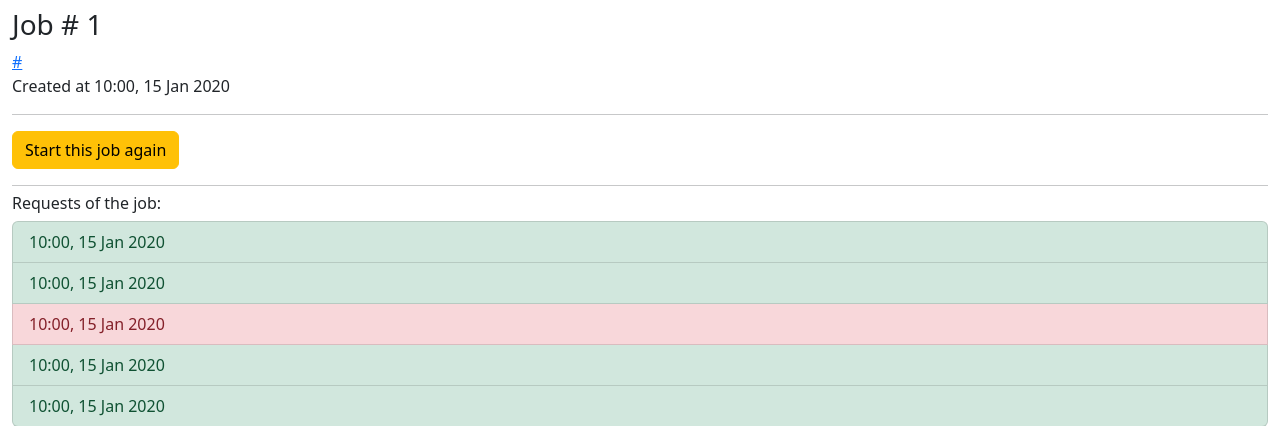
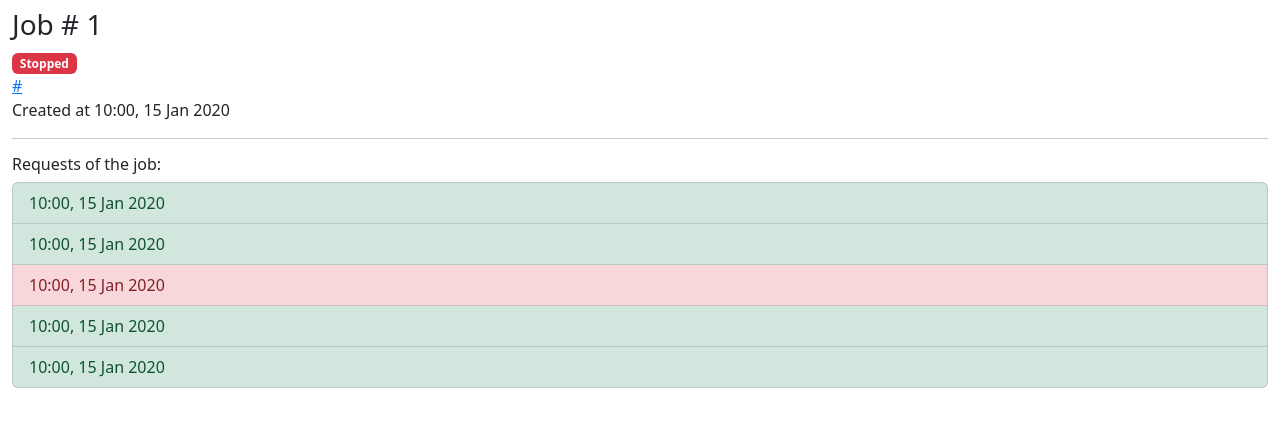
Before and after one commit to azhpushkin/nfs-timings, a FastAPI app: template webui/templates/jobs_detail.html in a window 1280 px wide. Shown: the part 57-483 px from the top of the page. Run offline with FastAPI, Linux system fonts and the light colour scheme; the template is opened without the code that fills it: most values are stand-ins (such as "Sample title", 1, 10 or a date in 2020); parts of the project's set-up code (start-up, migrations or seed data) failed here and were passed over.

Commit message:
Ability to stop buttons

```diff
--- a/database/jobs.py
+++ b/database/jobs.py
@@ -32,7 +32,7 @@ def create_new_job(db: Session, job_url: str) -> Optional[Job]:
         # Only one currently running might be present
         return None
 
-    new_job = Job(created_at=datetime.now(), url=job_url)
+    new_job = Job(created_at=datetime.now(), url=job_url, is_running=True)
     db.add(new_job)
     db.commit()
     db.refresh(new_job)
--- a/settings.py
+++ b/settings.py
@@ -7,7 +7,7 @@ WEBUI_ROOT = ROOT / "webui"
 
 class Settings(BaseSettings):
     database_url: str = "postgresql://localhost:5432/nfs"
-    redis_url: str = 'redis://localhost:6379/0'
+    redis_url: str = "redis://localhost:6379/0"
 
     class Config:
         env_file = ".env"
--- a/webui/main.py
+++ b/webui/main.py
@@ -1,16 +1,17 @@
-from fastapi import FastAPI, Request, Depends
+from fastapi import FastAPI, Request, Depends, HTTPException
 from fastapi.responses import HTMLResponse
 from fastapi.staticfiles import StaticFiles
 from fastapi.templating import Jinja2Templates
 from sqlalchemy.orm import Session
 from fastapi import FastAPI, Form
-
+from starlette.responses import RedirectResponse
 
 from database.base import SessionLocal
 import database
 from settings import WEBUI_ROOT
 
 app = FastAPI()
+default_job_url = "https://nfs-stats.herokuapp.com/getmaininfo.json"
 
 
 # Dependency
@@ -37,13 +38,17 @@ def index(request: Request):
 def get_jobs(request: Request, db: Session = Depends(get_db)):
     all_jobs = database.jobs.get_jobs(db)
     return templates.TemplateResponse(
-        "jobs_list.html", {"request": request, "jobs": all_jobs}
+        "jobs_list.html",
+        {"request": request, "default_job_url": default_job_url, "jobs": all_jobs},
     )
 
 
 @app.get("/jobs/{job_id}", response_class=HTMLResponse)
 def get_single_job(request: Request, job_id: int, db: Session = Depends(get_db)):
     job = database.jobs.get_single_job(db, job_id)
+    if not job:
+        raise HTTPException(status_code=404, detail="Job not found")
+
     return templates.TemplateResponse(
         "jobs_detail.html", {"request": request, "job": job}
     )
@@ -52,6 +57,26 @@ def get_single_job(request: Request, job_id: int, db: Session = Depends(get_db))
 @app.post("/jobs")
 def add_new_job(request: Request, job_url: str = Form(), db: Session = Depends(get_db)):
     job = database.jobs.create_new_job(db, job_url)
-    return templates.TemplateResponse(
-        "jobs_detail.html", {"request": request, "job": job}
-    )
+    if not job:
+        template = "jobs_list.html"
+        context = {
+            "error": "Some job is already running",
+            "default_job_url": job_url,
+            "jobs": database.jobs.get_jobs(db),
+        }
+    else:
+        template = "jobs_detail.html"
+        context = {"job": job}
+    return templates.TemplateResponse(template, {"request": request, **context})
+
+
+@app.post("/jobs/{job_id}/delete")
+def delete_job(request: Request, job_id: int, db: Session = Depends(get_db)):
+    job = database.jobs.get_single_job(db, job_id)
+    if not job:
+        raise HTTPException(status_code=404, detail="Job not found")
+
+    job.is_running = False
+    db.commit()
+
+    return RedirectResponse(f'/jobs/{job.id}', status_code=302)
--- a/webui/templates/header.html
+++ b/webui/templates/header.html
@@ -1,6 +1,6 @@
 <header>
 <nav class="navbar navbar-expand-lg bg-light border-bottom px-3">
-  <div class="container-fluid">
+  <div class="container-xxl">
     <a class="navbar-brand" href="/">🚀 Kart stats</a>
     <button class="navbar-toggler" type="button" data-bs-toggle="collapse" data-bs-target="#navbarSupportedContent" aria-controls="navbarSupportedContent" aria-expanded="false" aria-label="Toggle navigation">
       <span class="navbar-toggler-icon"></span>
--- a/webui/templates/jobs_detail.html
+++ b/webui/templates/jobs_detail.html
@@ -1,20 +1,24 @@
 {% extends "base.html" %}
 {% block body %}
     <h3>Job # {{ job.id }}</h3>
+    {% if job.is_running %}
+    <span class="badge bg-success">Running</span>
+    {% else %}
+    <span class="badge bg-danger">Stopped</span>
+    {% endif %}
+    <br>
     <a href="{{job.url}}">{{job.url}}</a><br>
     Created at {{job.created_at.strftime('%H:%M, %d %b %Y')}}<br>
-    {% if not job.is_running %}
-    <hr class="">
-        <form class="" method="post">
-        <input type="url" class="form-control" id="job_url"
-               value="https://nfs-stats.herokuapp.com/getmaininfo.json"
-               name="job_url"
-                hidden>
-            <button type="submit" class="btn btn-warning mb-3">Start this job again</button>
+
+    {% if job.is_running %}
+    <hr>
+        <form method="post" action="/jobs/{{ job.id }}/delete">
+            <button type="submit" class="btn btn-danger">Stop this job</button>
         </form>
+
     {% endif %}
 
-    <hr class="mt-0 mb-2">
+    <hr>
     <h6>Requests of the job:</h6>
 
     <ul class="list-group">
--- a/worker/__main__.py
+++ b/worker/__main__.py
@@ -21,7 +21,7 @@ def start_job_worker(job_id: int):
                 status=0,
                 job_id=job.id,
                 response=traceback.format_exc(),
-                response_json={}
+                response_json={},
             )
         else:
             nfs_request = nfs_requests.NFSRequest(
@@ -29,7 +29,7 @@ def start_job_worker(job_id: int):
                 status=response.status_code,
                 job_id=job.id,
                 response=traceback.format_exc(),
-                response_json=response.json()
+                response_json=response.json(),
             )
 
         session.add(nfs_request)
```
Also changed, not shown: webui/templates/jobs_list.html (+6 -1 lines), database/__init__.py (line endings or trailing spaces), database/redis.py (line endings or trailing spaces).
